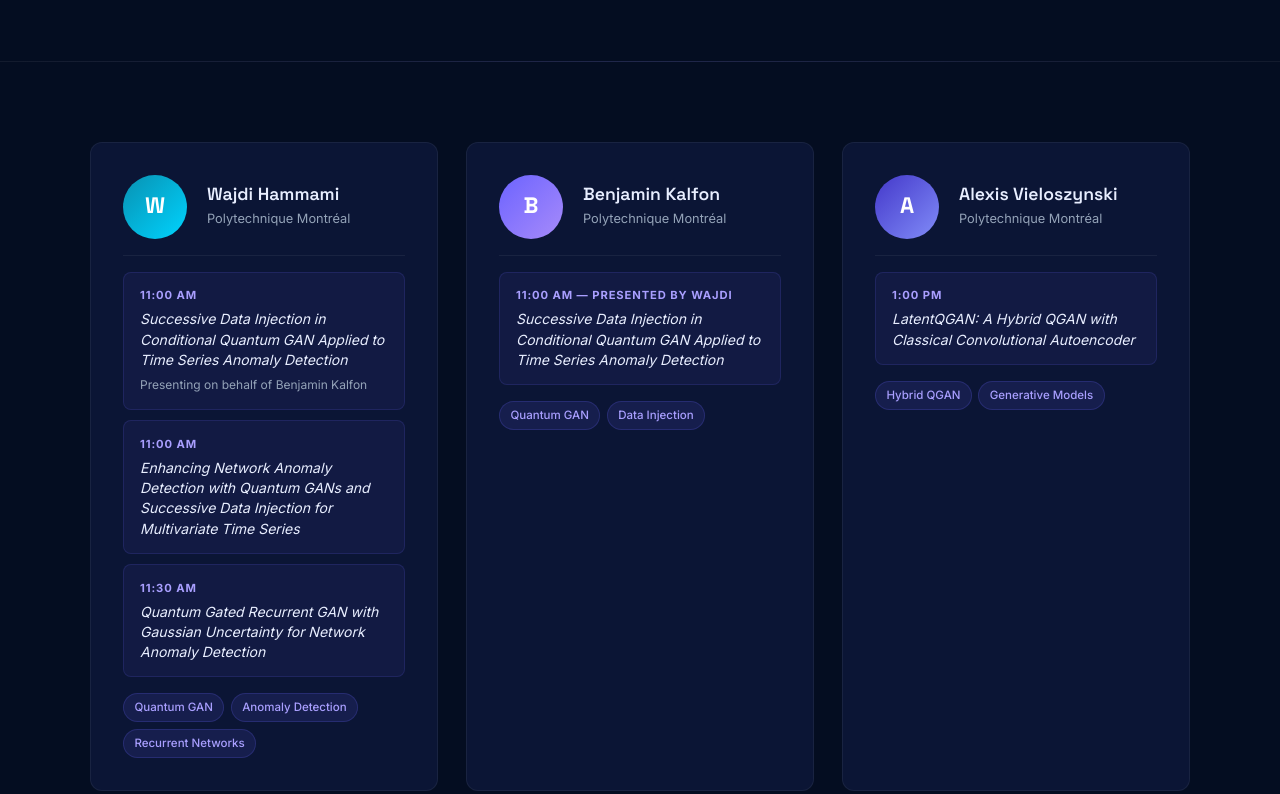
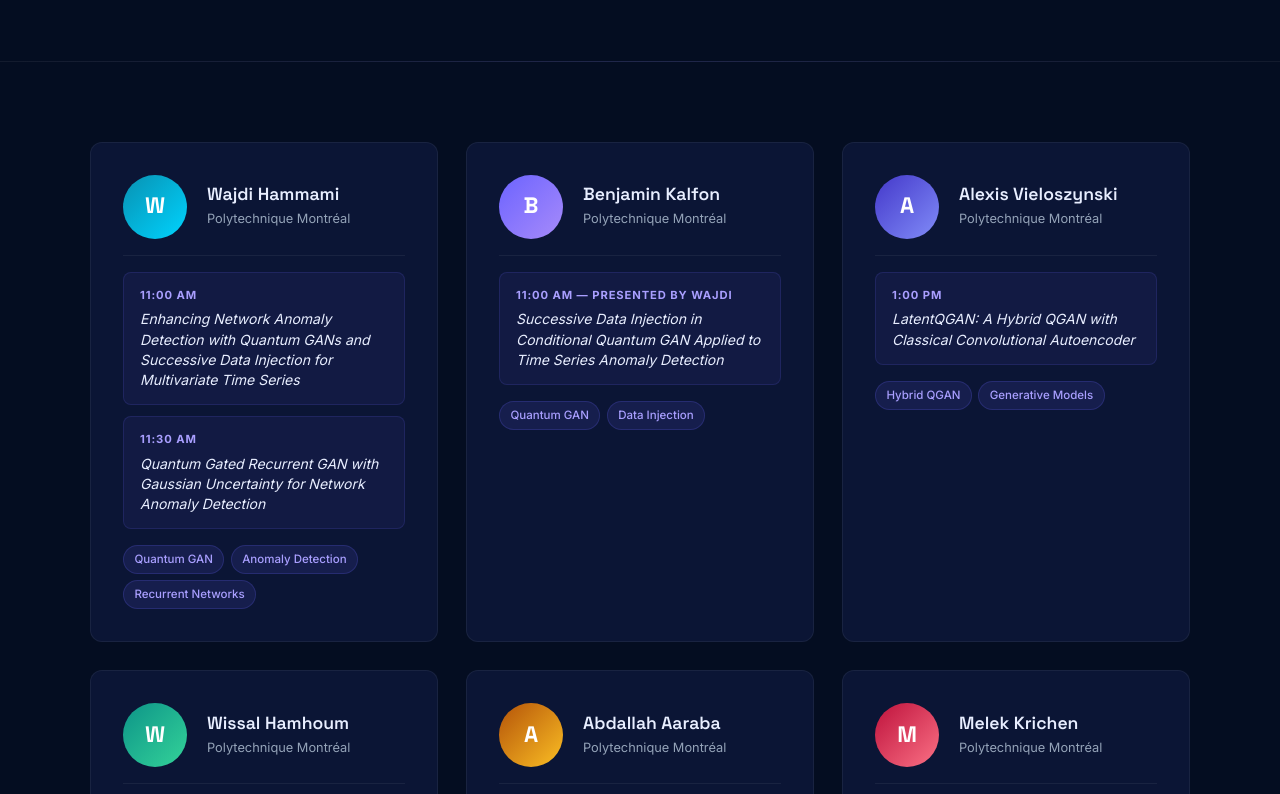
Before and after one commit to LincsLabPolyMTL/QuantumML-worshop, a plain HTML site: page speakers.html in a window 1280 px wide. Shown: the part 306-1100 px from the top of the page. Drawn offline with Linux system fonts and the light colour scheme.

Commit message:
Remove Benjamin's paper from Wajdi's speaker card
Wajdi is presenting it on Benjamin's behalf — it belongs on
Benjamin's card only, not listed as Wajdi's own work.

```diff
--- a/speakers.html
+++ b/speakers.html
@@ -174,11 +174,6 @@
           <div class="speaker-talks">
             <div class="speaker-talk-item">
               <div class="talk-time">11:00 AM</div>
-              <div class="talk-title">Successive Data Injection in Conditional Quantum GAN Applied to Time Series Anomaly Detection</div>
-              <div class="talk-note">Presenting on behalf of Benjamin Kalfon</div>
-            </div>
-            <div class="speaker-talk-item">
-              <div class="talk-time">11:00 AM</div>
               <div class="talk-title">Enhancing Network Anomaly Detection with Quantum GANs and Successive Data Injection for Multivariate Time Series</div>
             </div>
             <div class="speaker-talk-item">
```
